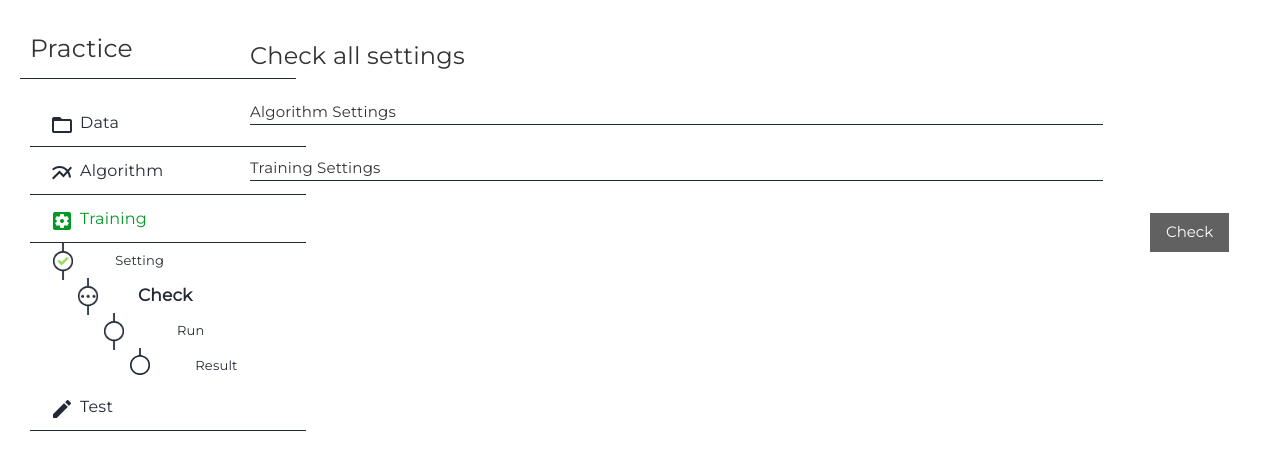
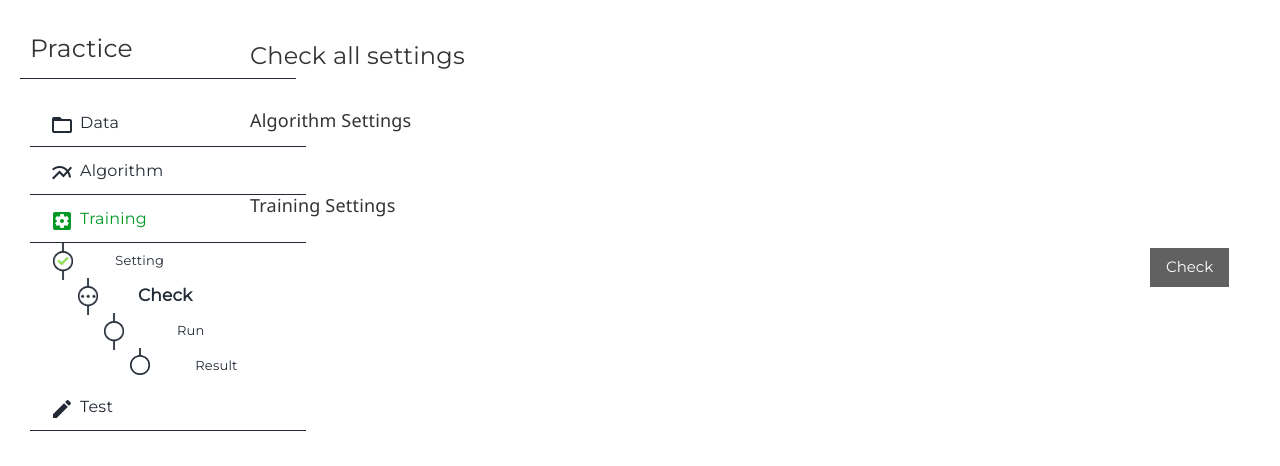
Before and after one commit to yhi00240/practice, a Django app: template practice/templates/practice/training/check.html in a window 1280 px wide. Shown: the part 70-536 px from the top of the page. Run offline with Django 3.2, Linux system fonts and the light colour scheme; the template is opened without the code that fills it, so the values that code supplies are empty; some libraries are stand-ins or nearby versions.

Commit message:
change design of check list

```diff
--- a/practice/templates/practice/training/check.html
+++ b/practice/templates/practice/training/check.html
@@ -4,7 +4,8 @@
 {% block frame %}
 <h3>Check all settings</h3>
 <br>
-<p>Algorithm Settings</p>
+<h5>Algorithm Settings</h5>
+<div class="w3-card-2 w3-round w3-white w3-hide-small">
   <table border="1" class="w3-table-all">
     {% for key, value in algorithm_cookies.items %}
     <tr>
@@ -13,8 +14,10 @@
     </tr>
     {% endfor %}
   </table>
-<br>
-<p>Training Settings</p>
+</div>
+<br><br>
+<h5>Training Settings</h5>
+<div class="w3-card-2 w3-round w3-white w3-hide-small">
   <table border="1" class="w3-table-all">
     {% for key, value in training_cookies.items %}
     <tr>
@@ -23,9 +26,9 @@
     </tr>
     {% endfor %}
   </table>
+</div>
 <br>
 <button id="nextButton" class="nextButton w3-btn w3-dark-gray">Check</button>
-
 <script>
   $('#nextButton').click(
     function() {
```
Lines whose indentation alone changed are shown as unchanged.
